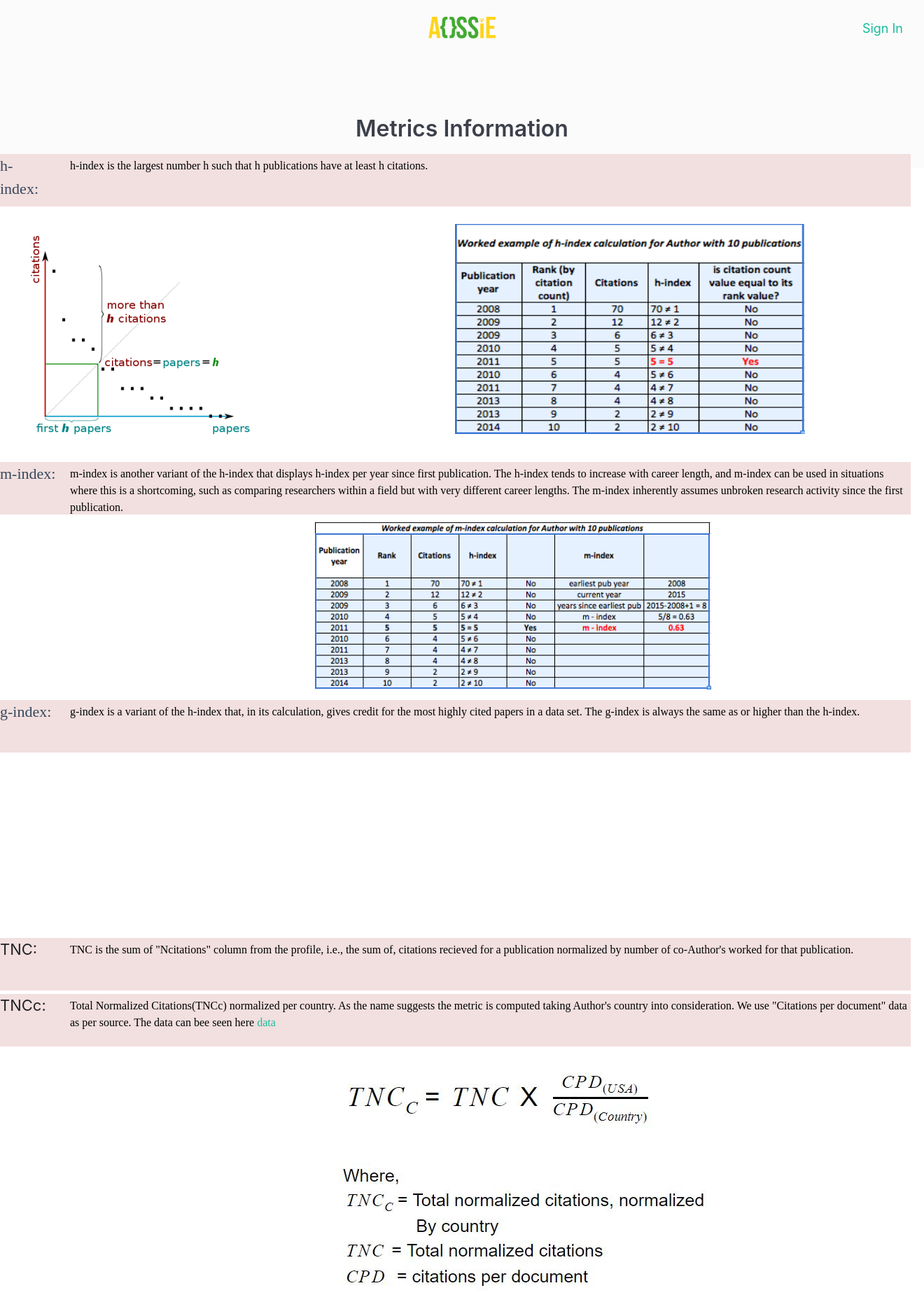
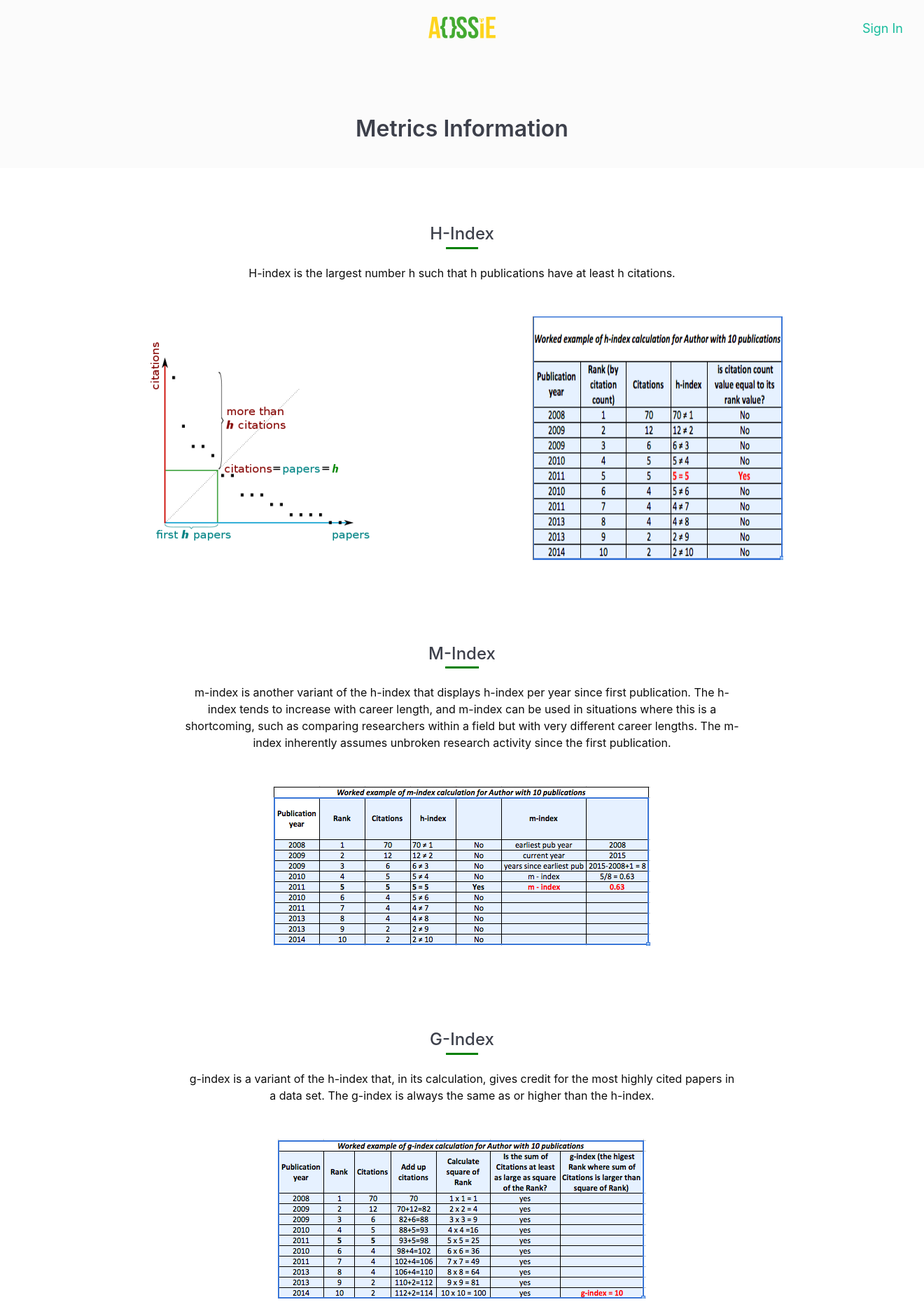
Before and after one commit to AOSSIE-Org/Aossie-Scholar, a Django app: page /metrics/info_page/ in a window 1320 px wide. Shown: the top 1880 px of the page at 70% size. Before the commit the page ends 1837 px from the top, so only its background shows below. Run offline with Django 3.2, Linux system fonts and the light colour scheme; parts of the project's set-up code (start-up, migrations or seed data) failed here and were passed over; some web fonts are replaced.

Commit message:
Add definition section

```diff
--- a/metrics/static/metrics/infodesign.css
+++ b/metrics/static/metrics/infodesign.css
@@ -57,106 +57,57 @@ body {
 	color: #3d404b;
 }
 
-#metric {
-	position: absolute;
-	left: 470px;
-	top: 50px;
-}
-
-#information {
-	position: absolute;
-	left: 620px;
-	top: 50px;
+.information {
+	width: 100vw;
+	min-height: 100vh;
+	background-color: #ffffff;
+	margin-top: 10vh;
 }
 
 .def {
-	position: absolute;
-	width: 1301px;
-	height: 75px;
-	background: #F2DFDF;
-	font-size: 18px;
+	display: flex;
+	flex-direction: column;
+	align-items: center;
+	justify-content: center;
 }
 
-#hindex {
-	position: absolute;
-	top: 220px;
-	font-size: 22px;
-	font-family: Saira Stencil One;
-	left: 0px;
-	color: #35485b;
+.def:not(.def--h-index) {
+	margin-top: 15vh;
 }
 
-#h-index {
-	column-width: 30px;
-
+.def__heading {
+	font-size: 2.4rem;
+	color: #3d404b;
+	font-weight: 500;
+	margin: 0;
+	padding: 0;
 }
 
-#mindex {
-	position: absolute;
-	top: 660px;
-	font-size: 22px;
-	left: 0px;
-	font-family: Saira Stencil One;
-	color: #35485b;
+.def__heading::after {
+	content: '';
+	display: inline-block;
+	position: relative;
+	left: 50%;
+	transform: translateX(-50%);
+	top: -15px;
+	width: 50%;
+	height: 3px;
+	background-color: green;
 }
 
-#gindex {
-	position: absolute;
-	top: 1000px;
-	font-size: 22px;
-	left: 0px;
-	font-family: Saira Stencil One;
-	color: #35485b;
+.def__text {
+	font-size: 16px;
+	width: 60vw;
+	text-align: center;
+	font-weight: 400;
+	color: #0c0c0c;
 }
 
-#tnc {
-	position: absolute;
-	top: 1340px;
-	font-size: 22px;
-}
-
-#tncc {
-	position: absolute;
-	top: 1420px;
-	font-size: 22px;
-	left: 0px;
-}
-
-#defi {
-	position: absolute;
-	left: 100px;
-	top: 5px;
-	font-family: Rhodium Libre;
-	font-size: 16px;
-	color: #010101;
-}
-
-#hgraphimg {
-	position: absolute;
-	left: 30px;
-	top: 300px;
-}
-
-#hindeximg {
-	position: absolute;
-	left: 650px;
-	top: 320px;
-	height: 300px;
-	width: 500px;
-}
-
-#mindeximg {
-	position: absolute;
-	left: 450px;
-	top: 745px;
-	height: 240px;
-}
-
-#gindeximg {
-	position: absolute;
-	left: 450px;
-	top: 1090px;
-	height: 240px;
+.def__images-wrapper {
+	width: 100vw;
+	display: flex;
+	justify-content: space-evenly;
+	margin-top: 5vh;
 }
 
 #tncimg {
--- a/metrics/templates/metrics/info.html
+++ b/metrics/templates/metrics/info.html
@@ -27,44 +27,59 @@
 		</h1>
 	</header>
 
-	<div class="def" id="hindex">
-		<p id="h-index">h-index:</p>
-		<p id="defi">h-index is the largest number h such that h publications have at least h citations. </p>
+	<section class="information">
+		<div class="def def--h-index" id="h-index">
+			<h1 class="def__heading">H-Index</h1>
+			<p class="def__text">
+				H-index is the largest number h such that h publications have at least h citations.
+			</p>
+			<div class="def__images-wrapper">
+				<img class="def__image" id="hgraphimg" src="{% static 'metrics/images/hgraph.png' %}" alt="h index">
+				<img class="def__image" id="hindeximg" src="{% static 'metrics/images/hindex.png' %}" alt="h index">
 			</div>
-	<img id="hgraphimg" src="{% static 'metrics/images/hgraph.png' %}" alt="h index">
-	<img id="hindeximg" src="{% static 'metrics/images/hindex.png' %}" alt="h index">
-
-	<div class="def" id="mindex">
-		<p id="m-index">m-index:</p>
-		<p id="defi">m-index is another variant of the h-index that displays h-index per year since first publication.
-			The h-index tends to increase with career length, and m-index can be used in situations where this is a
+		</div>
+		<div class="def def--m-index" id="m-index">
+			<h1 class="def__heading">M-Index</h1>
+			<p class="def__text">
+				m-index is another variant of the h-index that displays h-index per year since first publication. The
+				h-index tends to increase with career length, and m-index can be used in situations where this is a
 				shortcoming, such as comparing researchers within a field but with very different career lengths. The
-			m-index inherently assumes unbroken research activity since the first publication. </p>
+				m-index inherently assumes unbroken research activity since the first publication.
+			</p>
+			<div class="def__images-wrapper">
+				<img class="def__image" id="mindeximg" src="{% static 'metrics/images/m-index.png' %}" alt="m index">
 			</div>
-	<img id="mindeximg" src="{% static 'metrics/images/m-index.png' %}" alt="m index">
-
-	<div class="def" id="gindex">
-		<p id="g-index">g-index:</p>
-		<p id="defi">g-index is a variant of the h-index that, in its calculation, gives credit for the most highly
-			cited papers in a data set. The g-index is always the same as or higher than the h-index.</p>
 		</div>
-	<!-- <img id="gindeximg" src="{% static 'metrics/images/g-index.png' %}" alt="g index"> -->
-
-	<div class="def" id="tnc">
-		<p id="tn-c">TNC:</p>
-		<p id="defi">TNC is the sum of "Ncitations" column from the profile, i.e., the sum of, citations recieved for a
-			publication normalized by number of co-Author's worked for that publication.</p>
+		<div class="def def--g-index" id="g-index">
+			<h1 class="def__heading">G-Index</h1>
+			<p class="def__text">
+				g-index is a variant of the h-index that, in its calculation, gives credit for the most highly
+				cited papers in a data set. The g-index is always the same as or higher than the h-index.
+			</p>
+			<div class="def__images-wrapper">
+				<img class="def__image" id="mindeximg" src="{% static 'metrics/images/g-index.png' %}" alt="m index">
 			</div>
-
-	<div class="def" id="tncc">
-		<p id="tnc-c">TNCc:</p>
-		<p id="defi">Total Normalized Citations(TNCc) normalized per country. As the name suggests the metric is
-			computed taking Author's country into consideration. We use "Citations per document" data as per source. The
-			data can bee seen here <a href="https://www.scimagojr.com/countryrank.php">data</a></p>
 		</div>
-	<img id="tncimg" src="{% static 'metrics/images/TNC.jpeg' %}" alt="TNC">
-
-
+		<div class="def def--tnc" id="tnc">
+			<h1 class="def__heading">TNC</h1>
+			<p class="def__text">
+				TNC is the sum of "Ncitations" column from the profile, i.e., the sum of, citations recieved for a
+				publication normalized by number of co-Author's worked for that publication.
+			</p>
+		</div>
+		<div class="def def--tncc" id="tncc">
+			<h1 class="def__heading">TNCc</h1>
+			<p class="def__text">
+				Total Normalized Citations(TNCc) normalized per country. As the name suggests the metric is
+				computed taking Author's country into consideration. We use "Citations per document" data as per source.
+				The
+				data can bee seen here <a href="https://www.scimagojr.com/countryrank.php">data</a>
+			</p>
+			<div class="def__images-wrapper">
+				<img class="def__image" id="mindeximg" src="{% static 'metrics/images/TNC.jpeg' %}" alt="m index">
+			</div>
+		</div>
+	</section>
 
 </body>
 
```
Lines whose indentation alone changed are shown as unchanged.
